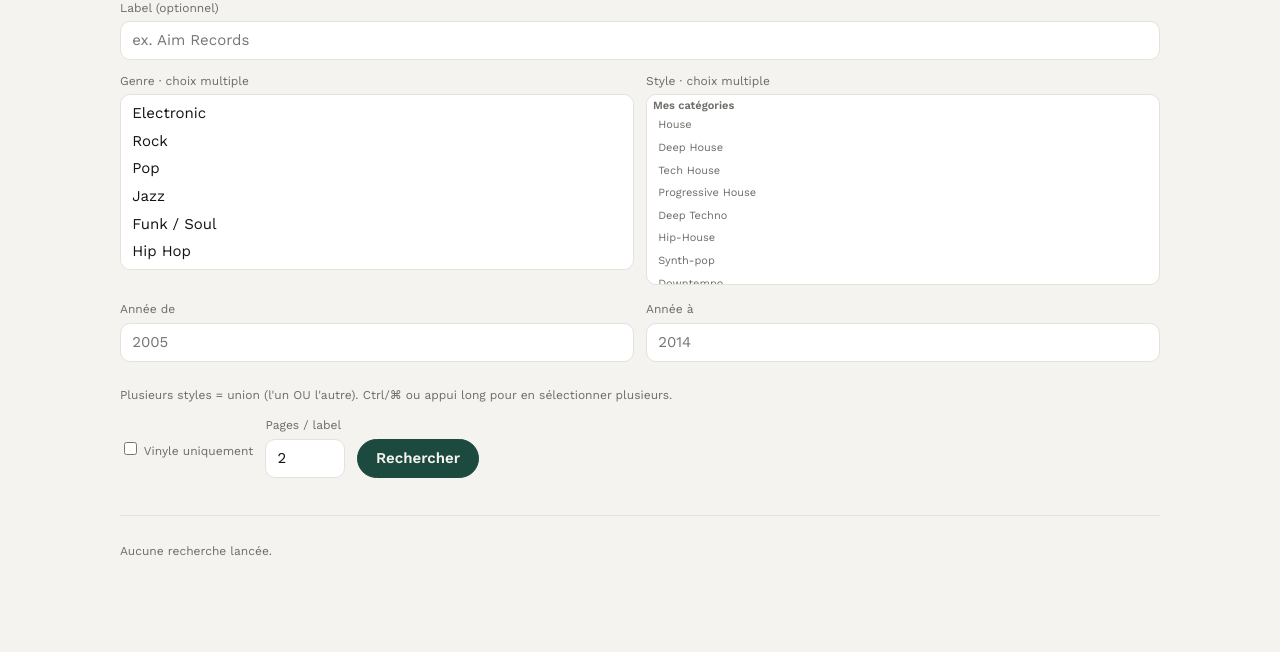
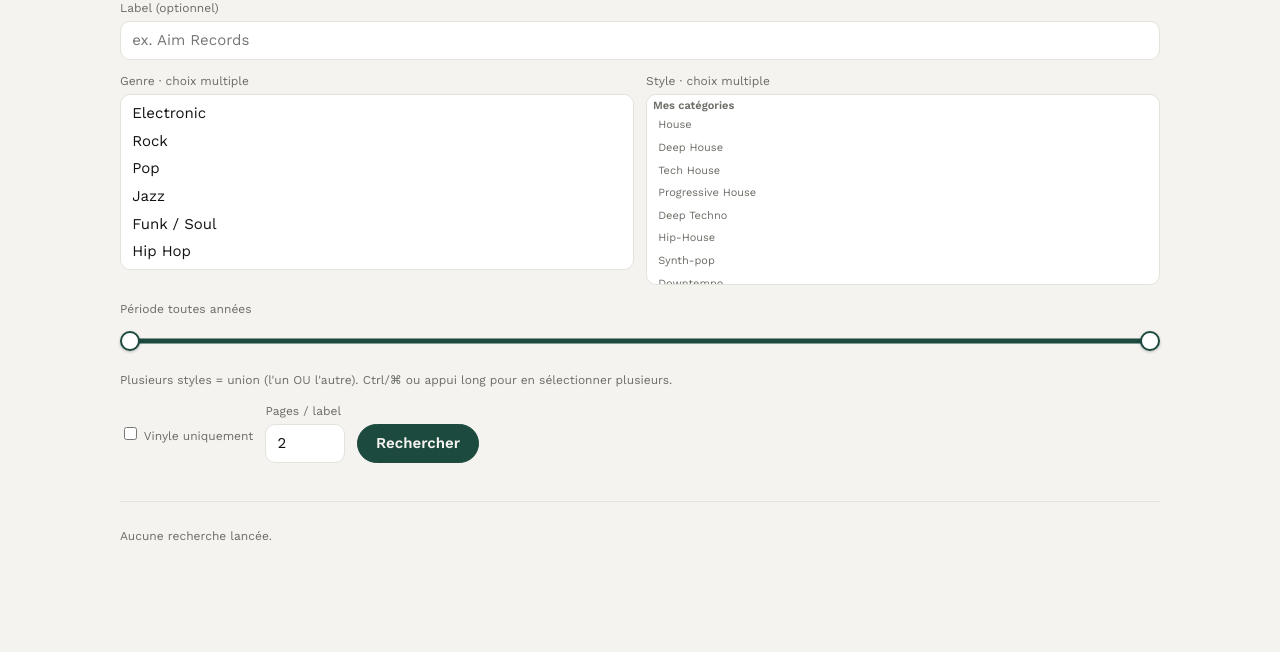
Before and after one commit to alixclaudel-hue/radar, a FastAPI app: page /search in a window 1280 px wide. Shown: the part 326-978 px from the top of the page. After the commit the page ends 867 px from the top, so only its background shows below. Run offline with FastAPI, Linux system fonts and the light colour scheme.

Commit message:
Recherche ciblée : la plage d'années devient un double curseur
Les deux champs « Année de / à » sont remplacés par un slider à deux poignées
(1960 → année courante). Libellé dynamique « toutes années » ou « 2005 – 2014 ».
Deux <input type=range> superposés, rail cliquable neutralisé (pointer-events),
seules les poignées sont saisissables (OK tactile iOS). Route : _year_param()
normalise (bornes, ordre) et renvoie '' quand l'intervalle couvre tout.

Co-Authored-By: Claude Sonnet 5 <noreply@anthropic.com>
Claude-Session: https://claude.ai/code/session_016XKGPwbDuRyHLLH4E9A8VG

```diff
--- a/radar_web/app.py
+++ b/radar_web/app.py
@@ -222,6 +222,24 @@ async def patte_import_csv(request: Request, kind: str = "labels", file: UploadF
 
 
 # ============================================================ 🔍 Recherche ciblée
+SEARCH_MIN_YEAR = 1960
+
+
+def _year_param(year_from, year_to):
+    """Construit 'AAAA-AAAA' pour Discogs ; '' si l'intervalle couvre tout."""
+    mx = int(time.strftime("%Y"))
+    try:
+        a = int(year_from) if str(year_from).strip() else SEARCH_MIN_YEAR
+        b = int(year_to) if str(year_to).strip() else mx
+    except ValueError:
+        return ""
+    a, b = min(a, b), max(a, b)
+    a, b = max(SEARCH_MIN_YEAR, a), min(mx, b)
+    if a <= SEARCH_MIN_YEAR and b >= mx:
+        return ""
+    return f"{a}-{b}"
+
+
 def _search_styles(c):
     """Styles proposés : d'abord les catégories de goût de l'utilisateur
     (noms canoniques), puis le reste du vocabulaire Discogs."""
@@ -242,7 +260,8 @@ def search_page(request: Request):
     c = Ctx()
     styles_mine, styles_more = _search_styles(c)
     return render(request, "pages/search.html", active="search", q={},
-                  genres=vocab.GENRES, styles_mine=styles_mine, styles_more=styles_more)
+                  genres=vocab.GENRES, styles_mine=styles_mine, styles_more=styles_more,
+                  year_min=SEARCH_MIN_YEAR, year_max=int(time.strftime("%Y")))
 
 
 @app.post("/search", response_class=HTMLResponse)
@@ -252,7 +271,7 @@ def search_run(request: Request, label: str = Form(""),
                vinyl: str = Form(""), pages: str = Form("2")):
     c = Ctx()
     token = c.cfg.get("token", "")
-    year = f"{year_from}-{year_to}" if year_from and year_to else (year_from or year_to or "")
+    year = _year_param(year_from, year_to)
     fmt = "Vinyl" if vinyl else ""
     genres = [g.strip() for g in genre if g and g.strip()]
     styles = [s.strip() for s in style if s and s.strip()]
--- a/radar_web/static/app.css
+++ b/radar_web/static/app.css
@@ -59,6 +59,32 @@ select[multiple]{ padding:.25rem; }
 select[multiple] optgroup{ font-size:11px; color:var(--soft); font-style:normal; }
 select[multiple] option{ padding:.3rem .45rem; border-radius:6px; }
 select[multiple] option:checked{ background:var(--pin); color:var(--paper); }
+
+/* double curseur d'années */
+.yrange{ position:relative; height:36px; margin-top:4px; }
+.yrange__rail{
+  position:absolute; left:10px; right:10px; top:50%; transform:translateY(-50%);
+  height:5px; border-radius:999px; background:var(--line);
+}
+.yrange__fill{ position:absolute; top:0; bottom:0; border-radius:999px; background:var(--pin); }
+.yrange input[type=range]{
+  position:absolute; left:0; top:0; width:100%; height:100%; margin:0; padding:0;
+  background:none; border:none; -webkit-appearance:none; appearance:none;
+  pointer-events:none;
+}
+.yrange input[type=range]:focus{ outline:none; }
+.yrange input[type=range]::-webkit-slider-thumb{
+  -webkit-appearance:none; appearance:none; width:20px; height:20px; border-radius:50%;
+  background:var(--surface); border:2px solid var(--pin); box-shadow:0 1px 3px rgba(0,0,0,.25);
+  cursor:grab; pointer-events:auto;
+}
+.yrange input[type=range]::-webkit-slider-thumb:active{ cursor:grabbing; }
+.yrange input[type=range]::-moz-range-thumb{
+  width:20px; height:20px; border-radius:50%; background:var(--surface);
+  border:2px solid var(--pin); box-shadow:0 1px 3px rgba(0,0,0,.25);
+  cursor:grab; pointer-events:auto;
+}
+.yrange input[type=range]::-moz-range-track{ background:none; border:none; }
 label{ display:block; font-size:12px; color:var(--soft); margin:0 0 4px; }
 .field{ margin-bottom:12px; }
 .row{ display:flex; gap:12px; flex-wrap:wrap; }
--- a/radar_web/templates/pages/search.html
+++ b/radar_web/templates/pages/search.html
@@ -31,14 +31,14 @@
       </select>
     </div>
   </div>
-  <div class="row">
-    <div class="field">
-      <label>Année de</label>
-      <input name="year_from" inputmode="numeric" placeholder="2005" value="{{ q.year_from or '' }}">
-    </div>
-    <div class="field">
-      <label>Année à</label>
-      <input name="year_to" inputmode="numeric" placeholder="2014" value="{{ q.year_to or '' }}">
+  <div class="field">
+    <label>Période <span class="muted" id="yr-label">toutes années</span></label>
+    <div class="yrange" id="yrange" data-min="{{ year_min }}" data-max="{{ year_max }}">
+      <div class="yrange__rail"><div class="yrange__fill" id="yr-fill"></div></div>
+      <input type="range" name="year_from" id="yr-from"
+             min="{{ year_min }}" max="{{ year_max }}" value="{{ year_min }}" step="1">
+      <input type="range" name="year_to" id="yr-to"
+             min="{{ year_min }}" max="{{ year_max }}" value="{{ year_max }}" step="1">
     </div>
   </div>
   <p class="muted small">Plusieurs styles = union (l'un OU l'autre). Ctrl/⌘ ou appui long pour en sélectionner plusieurs.</p>
@@ -63,4 +63,34 @@
 <div id="results">
   {% include "partials/results.html" %}
 </div>
+
+<script>
+(function () {
+  var box = document.getElementById('yrange');
+  if (!box) return;
+  var lo = document.getElementById('yr-from'),
+      hi = document.getElementById('yr-to'),
+      fill = document.getElementById('yr-fill'),
+      lbl = document.getElementById('yr-label'),
+      MIN = +box.dataset.min, MAX = +box.dataset.max, SPAN = MAX - MIN;
+  function pct(v) { return ((v - MIN) / SPAN) * 100; }
+  function draw() {
+    var a = +lo.value, b = +hi.value;
+    if (a > b) { var t = a; a = b; b = t; }
+    fill.style.left = pct(a) + '%';
+    fill.style.right = (100 - pct(b)) + '%';
+    lbl.textContent = (a <= MIN && b >= MAX) ? 'toutes années' : (a + ' – ' + b);
+    // le curseur bas passe devant quand les deux sont proches du maximum
+    lo.style.zIndex = (a > MAX - SPAN * 0.08) ? 5 : 3;
+  }
+  function clamp(moved) {
+    var a = +lo.value, b = +hi.value;
+    if (a > b) { if (moved === lo) lo.value = b; else hi.value = a; }
+    draw();
+  }
+  lo.addEventListener('input', function () { clamp(lo); });
+  hi.addEventListener('input', function () { clamp(hi); });
+  draw();
+})();
+</script>
 {% endblock %}
```
